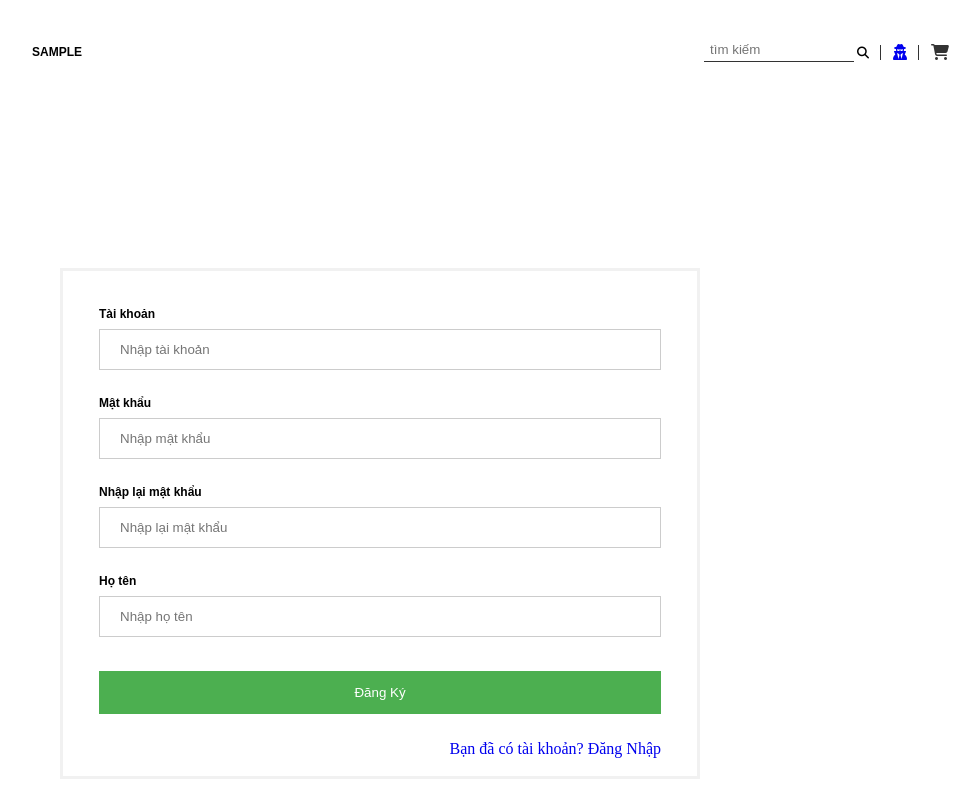
After one commit to Onesssss/Shop-Quan-Ao, a PHP site: page /register.php in a window 1280 px wide. The commit adds this page. Shown: the whole page, without its empty margins (260-1240 px from the left). Run offline with PHP 8.4, Linux system fonts and the light colour scheme; tables that the repository leaves empty or names only in its code hold one stand-in row (values such as "Sample post"); some libraries are stand-ins or nearby versions.

Commit message:
update user , search

```diff
--- a/admin/header.php
+++ b/admin/header.php
@@ -1,11 +1,11 @@
 <?php
-
+define('__ROOT__', dirname(dirname(__FILE__)));
 require_once(__ROOT__.'/admin/lib/session.php');
 require_once(__ROOT__.'/admin/lib/database.php');
 require_once(__ROOT__.'/helper/format.php');
 require_once(__ROOT__.'../admin/class/cartegory_class.php');
 require_once(__ROOT__.'../admin/class/brand_class.php');
-include(__ROOT__.'../admin/class/product_class.php');
+require_once(__ROOT__.'../admin/class/product_class.php');
 Session::init();
 Session::checkSession()
 ?>
--- a/admin/orderdetail.php
+++ b/admin/orderdetail.php
@@ -3,8 +3,9 @@ include "header.php";
 include "leftside.php";
 // include "class/product_class.php";
 include_once "../helper/format.php";
-
-
+// define('__ROOT__', dirname(dirname(__FILE__)));
+// // include "class/product_class.php";
+// require_once(__ROOT__.'../admin/class/product_class.php');
 ?>
 <?php
 $product = new product();
--- a/admin/orderlist.php
+++ b/admin/orderlist.php
@@ -3,7 +3,9 @@ include "header.php";
 include "leftside.php";
 // include "class/product_class.php";
 include_once "../helper/format.php";
-
+// define('__ROOT__', dirname(dirname(__FILE__)));
+// // include "class/product_class.php";
+// require_once(__ROOT__.'../admin/class/product_class.php');
 ?>
 <?php
 $product = new product();
--- a/admin/orderlistall.php
+++ b/admin/orderlistall.php
@@ -3,7 +3,9 @@ include "header.php";
 include "leftside.php";
 // include "class/product_class.php";
 include_once "../helper/format.php";
-
+// define('__ROOT__', dirname(dirname(__FILE__)));
+// // include "class/product_class.php";
+// require_once(__ROOT__.'../admin/class/product_class.php');
 ?>
 <?php
 $product = new product();
--- a/admin/orderlistdone.php
+++ b/admin/orderlistdone.php
@@ -3,7 +3,9 @@ include "header.php";
 include "leftside.php";
 // include "class/product_class.php";
 include_once "../helper/format.php";
-
+// define('__ROOT__', dirname(dirname(__FILE__)));
+// // include "class/product_class.php";
+// require_once(__ROOT__.'../admin/class/product_class.php');
 ?>
 <?php
 $product = new product();
--- a/admin/productadd.php
+++ b/admin/productadd.php
@@ -2,7 +2,9 @@
 
 include "header.php";
 include "leftside.php";
-
+// define('__ROOT__', dirname(dirname(__FILE__)));
+// include "class/product_class.php";
+// require_once(__ROOT__.'../admin/class/product_class.php');
 ?>
 <?php
 $product = new product();
--- a/admin/productdelete.php
+++ b/admin/productdelete.php
@@ -1,7 +1,10 @@
 <?php
 include "header.php";
 include "leftside.php";
-
+// include "class/product_class.php";
+// define('__ROOT__', dirname(dirname(__FILE__)));
+// include "class/product_class.php";
+// require_once(__ROOT__.'../admin/class/product_class.php');
  ?>
 <?php
 $product = new product();
--- a/admin/productedit.php
+++ b/admin/productedit.php
@@ -2,7 +2,9 @@
 
 include "header.php";
 include "leftside.php";
-
+// define('__ROOT__', dirname(dirname(__FILE__)));
+// include "class/product_class.php";
+// require_once(__ROOT__.'../admin/class/product_class.php');
 ?>
 <?php
 $product = new product();
--- a/class/index_class.php
+++ b/class/index_class.php
@@ -3,6 +3,7 @@
  require_once(__ROOT__.'/admin/lib/database.php');
  require_once(__ROOT__.'/admin/lib/session.php');
  require_once(__ROOT__.'/admin/helper/format.php');
+
 ?>
 
 <?php
@@ -18,7 +19,33 @@
         $this ->fm = new Format();
     }
 
+    public function getSearch($s){
+        $query = "SELECT tbl_sanpham.*, tbl_danhmuc.danhmuc_ten,tbl_loaisanpham.loaisanpham_ten
+        FROM tbl_sanpham INNER JOIN tbl_danhmuc ON tbl_sanpham.danhmuc_id = tbl_danhmuc.danhmuc_id
+        INNER JOIN tbl_loaisanpham ON tbl_sanpham.loaisanpham_id = tbl_loaisanpham.loaisanpham_id
+        WHERE tbl_sanpham.sanpham_tieude LIKE '%$s%'
+        ORDER BY tbl_sanpham.sanpham_id DESC  ";
+        $result = $this -> db ->select($query);
+        return $result;
+    }
 
+    public function insertUser($taikhoan, $matkhau, $customer_name){
+        $query = "INSERT INTO tbl_customer (taikhoan, matkhau, customer_name) VALUES('$taikhoan', '$matkhau', '$customer_name')";
+        $result = $this ->db->insert($query);
+        return $result;
+    }
+
+    public function checkUserName($taikhoan){
+        $query = "SELECT * FROM tbl_customer WHERE taikhoan = '$taikhoan'";
+        $result = $this ->db->select($query);
+        return $result;
+    }
+
+    public function checkLogin($taikhoan, $matkhau){
+        $query = "SELECT * FROM tbl_customer WHERE taikhoan = '$taikhoan' AND matkhau = '$matkhau'";
+        $result = $this ->db->select($query);
+        return $result;
+    }
 
     public function get_anh($sanpham_id) {
         $query = "SELECT * FROM tbl_sanpham_anh WHERE sanpham_id = '$sanpham_id' ORDER BY sanpham_anh_id DESC";
--- a/header.php
+++ b/header.php
@@ -68,12 +68,32 @@
                 <div class="top-menu-icons">
                     <ul>
                         <li>
-                            <input type="text" placeholder="tìm kiếm">
-                            <i class="fas fa-search"></i>
+                            <form action="search.php">
+                                <div style="display: flex;">
+                                    <input type="text" placeholder="tìm kiếm" name="s" required>
+                                    <button type="submit" style="margin-left: 15px; border: none; margin-bottom: 10px;"><i class="fas fa-search"></i></button>
+                                </div>
+
+                            </form>
                         </li>
-                        <li>
-                            <i class="fas fa-user-secret"></i>
-                        </li>
+
+                        <?php if(isset($_SESSION['logged']) && !empty($_SESSION['logged'])){ ?>
+                            <?php
+                                $logged = $_SESSION['logged'];
+                                $username = $_SESSION['username'];
+                            ?>
+                            <li style="width: max-content;">
+                                <a href=""><?php echo $username; ?></a>
+                            </li>
+                            <li style="width: max-content;">
+                                <a href="logout.php">Đăng Xuất</i></a>
+                            </li>
+                        <?php }else{ ?>
+                            <li>
+                                <a href="login.php"><i class="fas fa-user-secret"></i></a>
+                            </li>
+                        <?php } ?>
+
                         <li>
                             <a href="cart.php"><i class="fas fa-shopping-cart"></i><span><?php  if(Session::get('SL'))  {echo Session::get('SL'); } ?></span></a>
                             <div class="cart-content-mini">
--- /dev/null
+++ b/logout.php
@@ -0,0 +1,5 @@
+<?php
+	session_start();
+	session_destroy();
+	header("Location: login.php")
+ ?>
--- /dev/null
+++ b/register.php
@@ -0,0 +1,124 @@
+<?php
+include "header.php";
+
+if(isset($_SESSION['logged']) && !empty($_SESSION['logged'])){
+    header("Location: index.php");
+    die();
+}
+?>
+
+<?php
+    if($_SERVER['REQUEST_METHOD'] == 'POST'){
+        $taikhoan = $_POST['uname'];
+        $matkhau = $_POST['psw'];
+        $matkhau2 = $_POST['psw2'];
+        $customer_name = $_POST['fname'];
+        $err = "";
+        $success = "";
+
+        if($matkhau == $matkhau2){
+            if($index->checkUserName($taikhoan) == false){
+                if($index->insertUser($taikhoan, $matkhau, $customer_name)){
+                    $success = "Thành công! Vui lòng <a style='color: #4caf50; text-decoration: underline;' href='login.php'>Đăng Nhập!</a>";
+                }else{
+                    $err = "Thất bại! Vui lòng kiểm tra lại.";
+                }
+            }else{
+                $err = "Tài khoản đã tồn tại, vui lòng đăng ký tài khoản khác! Hoặc <a style='color: red; text-decoration: underline;' href='login.php'>Đăng Nhập Ngay!</a>";
+            }
+        }else{
+            $err = "Mật khẩu nhập lại không trùng khớp!";
+        }
+    }
+?>
+
+<form method="POST" class="form">
+    <div class="container">
+        <?php if(isset($success) && !empty($success)){ ?>
+            <p style="color: #4caf50; font-weight: bold; text-align: center;"><?php echo $success; ?></p>
+            <br>
+        <?php } ?>
+        <?php if(isset($err) && !empty($err)){ ?>
+            <p style="color: red; font-weight: bold; text-align: center;"><?php echo $err; ?></p>
+            <br>
+        <?php } ?>
+        <label for="uname"><b>Tài khoản</b></label>
+        <input type="text" placeholder="Nhập tài khoản" name="uname" required>
+        <br>
+        <br>
+        <label for="psw"><b>Mật khẩu</b></label>
+        <input type="password" placeholder="Nhập mật khẩu" name="psw" required>
+        <br>
+        <br>
+        <label for="psw"><b>Nhập lại mật khẩu</b></label>
+        <input type="password" placeholder="Nhập lại mật khẩu" name="psw2" required>
+        <br>
+        <br>
+        <label for="psw"><b>Họ tên</b></label>
+        <input type="text" placeholder="Nhập họ tên" name="fname" required>
+        <br>
+        <br>
+        <a href="login.php"><button type="submit">Đăng Ký</button></a>
+        <br>
+        <br>
+        <div style="width: 100%;">
+            <a href="login.php" style="float: right;">Bạn đã có tài khoản? Đăng Nhập</a>
+        </div>
+    </div>
+
+</form>
+
+<style>
+    /* Các style cho form */
+      .form {
+        margin: auto;
+        margin-top: 250px;
+        width: 50%;
+        padding: 20px;
+        border: 3px solid #f1f1f1;
+      }
+
+      /* Các style cho input */
+      input[type=text], input[type=password] {
+        width: 100%;
+        padding: 12px 20px;
+        margin: 8px 0;
+        display: inline-block;
+        border: 1px solid #ccc;
+        box-sizing: border-box;
+      }
+
+      /* Các style cho button đăng nhập */
+      .form button {
+        background-color: #4CAF50;
+        color: white;
+        padding: 14px 20px;
+        margin: 8px 0;
+        border: none;
+        cursor: pointer;
+        width: 100%;
+      }
+
+      /* Các style cho button hủy */
+      .cancelbtn {
+        width: auto;
+        padding: 10px 18px;
+        background-color: #f44336;
+      }
+
+      /* Các style cho container chứa các item */
+      .container {
+        padding: 16px;
+      }
+
+      /* Đặt kích thước tối đa cho form trên các màn hình nhỏ */
+      @media screen and (max-width: 300px) {
+          span.psw {
+             display: block;
+             float: none;
+          }
+          .cancelbtn {
+             width: 100%;
+          }
+      }
+</style>
--- a/success.php
+++ b/success.php
@@ -1,6 +1,6 @@
 <?php
 include "header.php";
-// $session_id = session_id();
+$session_id = session_id();
 ?>
     <!-- -----------------------DELIVERY---------------------------------------------- -->
     <section class="success">
```
Also changed, not shown: admin/memberadd.php (added, +37 -0 lines), admin/memberdelete.php (added, +16 -0 lines), admin/memberlist.php (added, +46 -0 lines), index.php (+0 -14 lines), leftside.php (+9 -4 lines), login.php (added, +103 -0 lines), search.php (added, +62 -0 lines).
